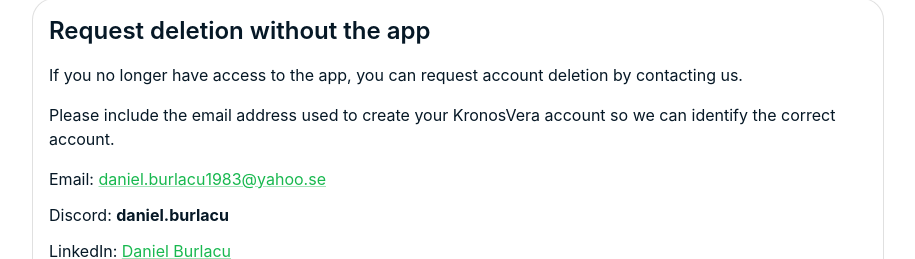
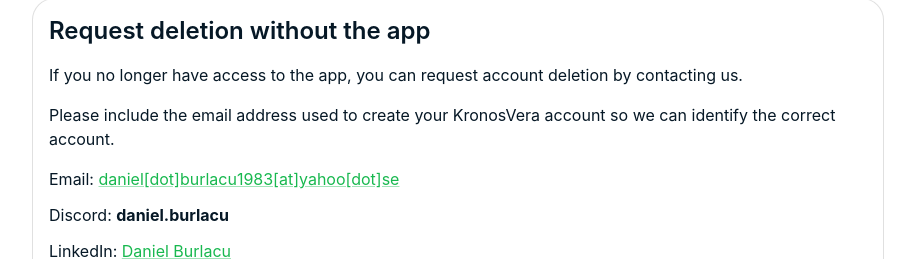
Before and after one commit to daniel-burlacu/kronosvera-website, a React (Vite) app: page / in a window 1280 px wide. Shown: the part 7282-7541 px from the top of the page, without its empty margins (182-1097 px from the left). Built offline with nearby package versions, Linux system fonts and the light colour scheme.

Commit message:
mail update

```diff
--- a/src/components/AccountDeletionPage.tsx
+++ b/src/components/AccountDeletionPage.tsx
@@ -82,8 +82,8 @@
                             <Stack spacing={1.5} sx={{ mt: 2 }}>
                                 <Typography variant="body1">
                                     Email:{' '}
-                                    <Link href="mailto:daniel.burlacu1983@yahoo.se">
-                                        daniel.burlacu1983@yahoo.se
+                                    <Link href="mailto:daniel[dot]burlacu1983[at]yahoo[dot]se">
+                                        daniel[dot]burlacu1983[at]yahoo[dot]se
                                     </Link>
                                 </Typography>
 
@@ -105,7 +105,7 @@
 
                             <Button
                                 variant="contained"
-                                href="mailto:daniel.burlacu1983@yahoo.se?subject=KronosVera%20Account%20Deletion%20Request&body=Hello%2C%0D%0A%0D%0AI%20would%20like%20to%20request%20deletion%20of%20my%20KronosVera%20account.%0D%0A%0D%0AEmail%20used%20for%20KronosVera%3A%20%0D%0A%0D%0AThank%20you."
+                                href="mailto:daniel[dot]burlacu1983[at]yahoo[dot]se?subject=KronosVera%20Account%20Deletion%20Request&body=Hello%2C%0D%0A%0D%0AI%20would%20like%20to%20request%20deletion%20of%20my%20KronosVera%20account.%0D%0A%0D%0AEmail%20used%20for%20KronosVera%3A%20%0D%0A%0D%0AThank%20you."
                                 sx={{ mt: 3 }}
                             >
                                 Request account deletion by email
```
Also changed, not shown: 1 other file (tests, documents, lock files or other folders).
